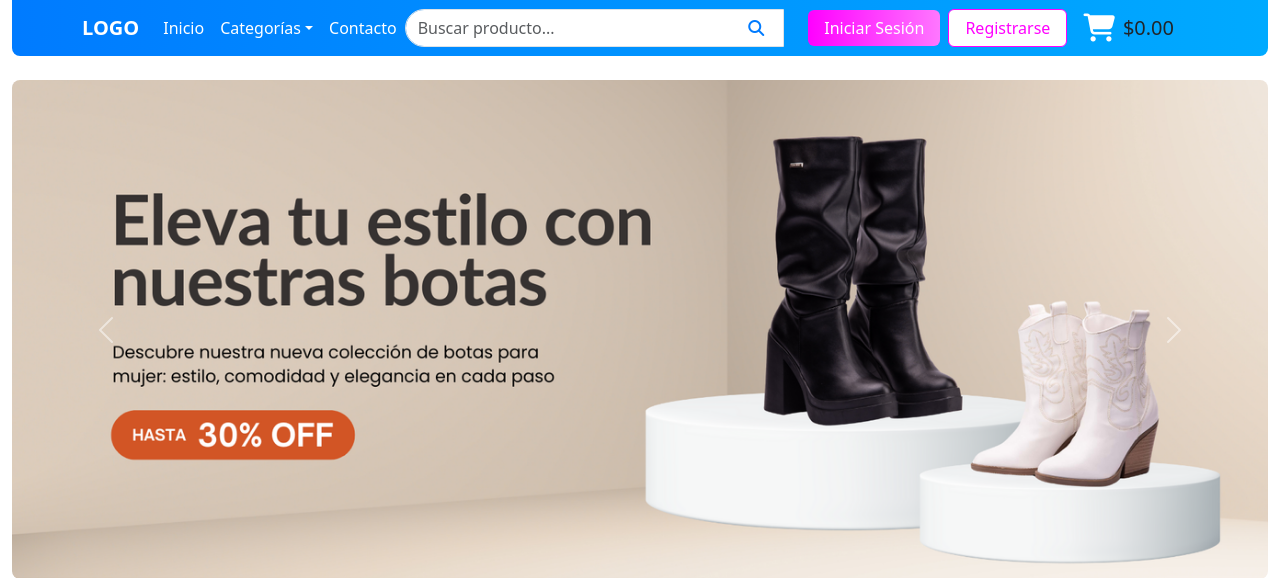
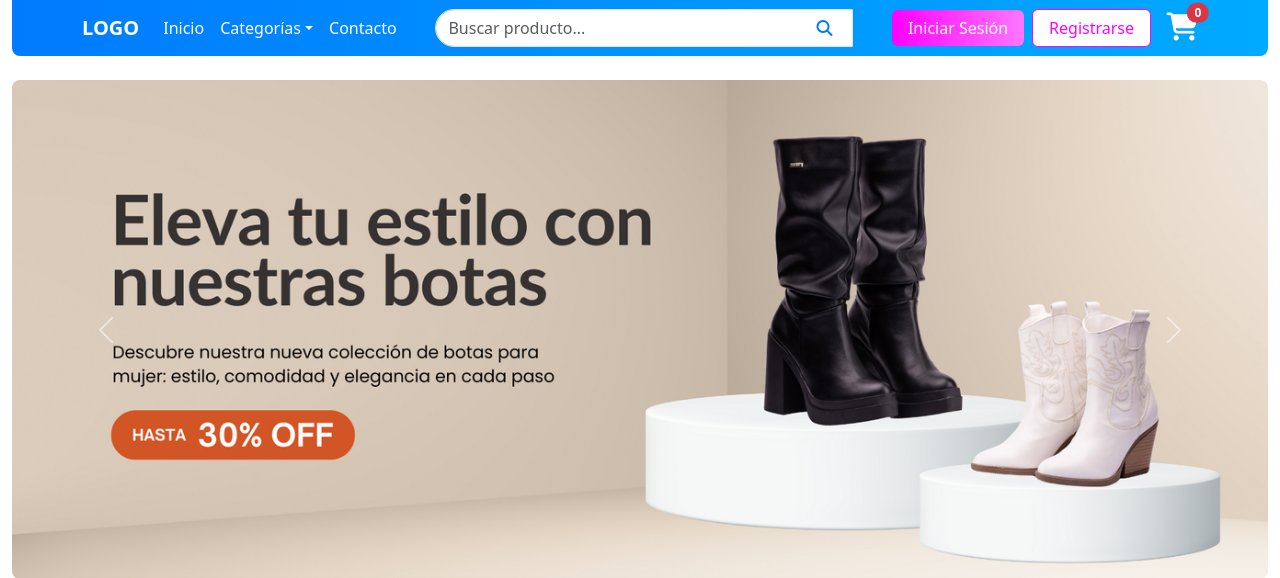
Before and after one commit to Jose-Bohorquez/seller, a PHP site: page /pentland/views/landing/new_view.php in a window 1280 px wide. Shown: the top 578 px of the page. Run offline with PHP 8.4, Linux system fonts and the light colour scheme; some libraries are stand-ins or nearby versions.

Commit message:
carrito funcional y sin errores aca en el servidor

```diff
--- a/assets/js/carrito.js
+++ b/assets/js/carrito.js
@@ -1,123 +1,145 @@
 document.addEventListener('DOMContentLoaded', () => {
-    // Capturar clic en los botones "Agregar al carrito"
+    const modalCarrito = document.querySelector('#modalCarrito');
+    const vaciarCarritoBtn = document.querySelector('#vaciar-carrito');
+    const pagarCarritoBtn = document.querySelector('#pagar-carrito');
+    const totalCarritoNav = document.querySelector('#total-carrito'); // Total en el navbar
+    const cartCount = document.querySelector('#cart-count'); // Contador de productos en el carrito
+
+    // Función para actualizar el contenido del carrito
+    function actualizarCarrito() {
+        fetch('index.php?c=CartController&a=showCart')
+            .then(response => {
+                if (!response.ok) {
+                    throw new Error('Error en la respuesta del servidor');
+                }
+                return response.json();
+            })
+            .then(data => {
+                const contenidoCarrito = document.querySelector('#contenido-carrito');
+                const totalCarritoModal = document.querySelector('#modal-total-carrito'); // Total en el modal
+                contenidoCarrito.innerHTML = '';
+                let total = 0;
+                let cantidadTotal = 0;
+
+                if (data.carrito && Object.keys(data.carrito).length > 0) {
+                    for (const id in data.carrito) {
+                        const producto = data.carrito[id];
+
+                        // Validar valores antes de usarlos
+                        const nombre = producto.nombre || 'Producto desconocido';
+                        const cantidad = parseInt(producto.cantidad) || 0;
+                        const precio = parseFloat(producto.precio) || 0;
+                        const subtotal = cantidad * precio;
+
+                        total += subtotal;
+                        cantidadTotal += cantidad;
+
+                        contenidoCarrito.innerHTML += `
+                            <tr>
+                                <td>${nombre}</td>
+                                <td>${cantidad}</td>
+                                <td>$${precio.toFixed(2)}</td>
+                                <td>$${subtotal.toFixed(2)}</td>
+                            </tr>
+                        `;
+                    }
+                } else {
+                    contenidoCarrito.innerHTML = `
+                        <tr>
+                            <td colspan="4" class="text-center">No hay productos en el carrito.</td>
+                        </tr>`;
+                }
+
+                // Actualizar el total en el modal
+                if (totalCarritoModal) {
+                    totalCarritoModal.textContent = `$${total.toFixed(2)}`;
+                }
+
+                // Actualizar el total en el navbar
+                if (totalCarritoNav) {
+                    totalCarritoNav.textContent = `$${total.toFixed(2)}`;
+                }
+
+                // Actualizar el contador de productos en el carrito
+                if (cartCount) {
+                    cartCount.textContent = cantidadTotal > 0 ? cantidadTotal : '';
+                    cartCount.style.display = cantidadTotal > 0 ? 'inline-block' : 'none';
+                }
+            })
+            .catch(error => {
+                console.error('Error al cargar el carrito:', error);
+                Swal.fire('Error', 'Hubo un problema al cargar el carrito. Inténtalo nuevamente.', 'error');
+            });
+    }
+
+    // Función para añadir productos al carrito
     document.querySelectorAll('.agregar-al-carrito').forEach(button => {
         button.addEventListener('click', () => {
             const productId = button.getAttribute('data-id');
-            const cantidad = 1; // Por defecto 1, puedes cambiar esto según tu lógica
 
-            fetch('index.php?c=Products&a=manage_cart', {
+            fetch('index.php?c=CartController&a=addToCart', {
                 method: 'POST',
-                headers: {
-                    'Content-Type': 'application/json'
-                },
-                body: JSON.stringify({
-                    action: 'add_to_cart',
-                    id: productId,
-                    cantidad: cantidad
+                headers: { 'Content-Type': 'application/x-www-form-urlencoded' },
+                body: `id=${productId}&cantidad=1`
+            })
+                .then(response => {
+                    if (!response.ok) {
+                        throw new Error('Error al añadir el producto al carrito');
+                    }
+                    return response.json();
                 })
-            })
-            .then(response => response.json())
-            .then(data => {
-                if (data.success) {
-                    alert('Producto agregado al carrito');
-                    actualizarContenidoCarrito(data.carrito, data.total);
-                } else {
-                    alert(data.message || 'Error al agregar el producto al carrito.');
-                }
-            })
-            .catch(error => console.error('Error:', error));
-        });
-    });
-});
-
-
-
-function actualizarContenidoCarrito(carrito, total) {
-    const contenidoCarrito = document.getElementById('contenido-carrito');
-    const totalCarritoModal = document.getElementById('total-carrito-modal');
-    const totalCarritoNav = document.getElementById('total-carrito');
-
-    contenidoCarrito.innerHTML = '';
-
-    for (const id in carrito) {
-        const producto = carrito[id];
-        contenidoCarrito.innerHTML += `
-            <tr>
-                <td><img src="${producto.imagen}" alt="${producto.nombre}" style="width: 50px;"></td>
-                <td>${producto.nombre}</td>
-                <td>${producto.cantidad}</td>
-                <td>$${producto.precio}</td>
-                <td>$${(producto.precio * producto.cantidad).toFixed(2)}</td>
-                <td>
-                    <button class="btn btn-danger btn-sm eliminar-producto" data-id="${id}">Eliminar</button>
-                </td>
-            </tr>
-        `;
-    }
-
-    totalCarritoModal.textContent = `$${total.toFixed(2)}`;
-    totalCarritoNav.textContent = `$${total.toFixed(2)}`;
-
-    // Agregar eventos a los botones "Eliminar"
-    document.querySelectorAll('.eliminar-producto').forEach(button => {
-        button.addEventListener('click', () => {
-            const productId = button.getAttribute('data-id');
-            const confirmDelete = confirm('¿Seguro que deseas eliminar este producto del carrito?');
-
-            if (confirmDelete) {
-                fetch('index.php?c=Products&a=manage_cart', {
-                    method: 'POST',
-                    headers: {
-                        'Content-Type': 'application/json'
-                    },
-                    body: JSON.stringify({
-                        action: 'remove_one',
-                        id: productId
-                    })
-                })
-                .then(response => response.json())
                 .then(data => {
                     if (data.success) {
-                        actualizarContenidoCarrito(data.carrito, data.total);
+                        Swal.fire('Producto Agregado', 'El producto fue añadido al carrito.', 'success');
+                        actualizarCarrito();
                     } else {
-                        alert('Error al eliminar el producto.');
+                        Swal.fire('Error', data.message || 'No se pudo añadir el producto.', 'error');
                     }
                 })
-                .catch(error => console.error('Error:', error));
-            }
+                .catch(error => {
+                    console.error('Error al agregar producto al carrito:', error);
+                    Swal.fire('Error', 'Hubo un problema al añadir el producto. Inténtalo nuevamente.', 'error');
+                });
         });
     });
 
-}
-
-
-
-
-
-
-document.addEventListener('DOMContentLoaded', () => {
-    const vaciarCarritoBtn = document.getElementById('vaciar-carrito');
+    // Función para vaciar el carrito
     if (vaciarCarritoBtn) {
         vaciarCarritoBtn.addEventListener('click', () => {
-            fetch('index.php?c=Products&a=manage_cart', {
-                method: 'POST',
-                headers: {
-                    'Content-Type': 'application/json'
-                },
-                body: JSON.stringify({
-                    action: 'empty_cart'
+            fetch('index.php?c=CartController&a=clearCart', { method: 'POST' })
+                .then(response => {
+                    if (!response.ok) {
+                        throw new Error('Error al vaciar el carrito');
+                    }
+                    return response.json();
                 })
-            })
-            .then(response => response.json())
-            .then(data => {
-                if (data.success) {
-                    alert('El carrito ha sido vaciado.');
-                    actualizarContenidoCarrito(data.carrito, data.total);
-                } else {
-                    alert('Error al vaciar el carrito.');
-                }
-            })
-            .catch(error => console.error('Error:', error));
+                .then(data => {
+                    if (data.success) {
+                        Swal.fire('Carrito Vacío', 'El carrito se ha vaciado correctamente.', 'success');
+                        actualizarCarrito();
+                    } else {
+                        Swal.fire('Error', 'No se pudo vaciar el carrito.', 'error');
+                    }
+                })
+                .catch(error => {
+                    console.error('Error al vaciar el carrito:', error);
+                    Swal.fire('Error', 'Hubo un problema al vaciar el carrito. Inténtalo nuevamente.', 'error');
+                });
         });
     }
+
+    // Función para pagar el carrito
+    if (pagarCarritoBtn) {
+        pagarCarritoBtn.addEventListener('click', () => {
+            window.location.href = 'index.php?c=PaymentController&a=showPaymentPage';
+        });
+    }
+
+    // Cargar contenido del carrito al abrir el modal
+    if (modalCarrito) {
+        modalCarrito.addEventListener('show.bs.modal', actualizarCarrito);
+    }
+
+    // Actualizar el carrito al cargar la página
+    actualizarCarrito();
 });
--- a/views/landing/new_view.php
+++ b/views/landing/new_view.php
@@ -159,14 +159,24 @@ if (isset($_SESSION['user'])) {
             <a href="?c=Log_out&a=main" class="btn btn-danger px-3 text-nowrap">Cerrar Sesión</a>
             <!-- <a href="#" class="text-white ms-3 fs-4"><i class="fa-solid fa-cart-shopping"></i></a> -->
           </div>
+
           <ul class="navbar-nav ms-auto mb-2 mb-lg-0">
-            <!-- Icono del carrito -->
+            <!-- Icono del carrito con contador -->
             <li class="nav-item d-flex align-items-center">
-              <i class="fa-solid fa-cart-shopping fs-3 text-light" data-bs-toggle="modal"
-                data-bs-target="#modalCarrito"></i>
-              <div id="total-carrito" class="ms-2 fs-5">$0.00</div>
+              <button type="button" class="btn position-relative p-0 border-0" data-bs-toggle="modal"
+                data-bs-target="#modalCarrito" style="background-color: transparent;">
+                <i class="fa-solid fa-cart-shopping fs-3 text-white"></i> <!-- Agregado text-white para color blanco -->
+                <span id="cart-count"
+                  class="position-absolute top-0 start-100 translate-middle badge rounded-pill bg-danger">
+                  0
+                  <span class="visually-hidden">productos en el carrito</span>
+                </span>
+              </button>
             </li>
           </ul>
+
+
+
           <?php
 } else {
     // Usuario no autenticado: Mostrar botones de "Iniciar Sesión" y "Registrarse"
@@ -176,14 +186,23 @@ if (isset($_SESSION['user'])) {
             <a href="?c=Registry" class="btn btn-register bg-white px-3">Registrarse</a>
             <!-- <a href="#" class="text-white ms-3 fs-4"><i class="fa-solid fa-cart-shopping"></i></a> -->
           </div>
-          <ul class="navbar-nav ms-auto px-3 mx-2">
-            <!-- Icono del carrito -->
+          <ul class="navbar-nav ms-auto mb-2 mb-lg-0">
+            <!-- Icono del carrito con contador -->
             <li class="nav-item d-flex align-items-center">
-              <i class="fa-solid fa-cart-shopping fs-3 text-white" data-bs-toggle="modal"
-                data-bs-target="#modalCarrito"></i>
-              <div id="total-carrito" class="ms-2 fs-5">$0.00</div>
+              <button type="button" class="btn position-relative p-0 border-0" data-bs-toggle="modal"
+                data-bs-target="#modalCarrito" style="background-color: transparent;">
+                <i class="fa-solid fa-cart-shopping fs-3 text-white"></i> <!-- Agregado text-white para color blanco -->
+                <span id="cart-count"
+                  class="position-absolute top-0 start-100 translate-middle badge rounded-pill bg-danger">
+                  0
+                  <span class="visually-hidden">productos en el carrito</span>
+                </span>
+              </button>
             </li>
           </ul>
+
+
+
           <?php
 }
 ?>
@@ -225,13 +244,16 @@ if (isset($_SESSION['user'])) {
               </table>
             </div>
             <div class="text-end">
-                    <h5>Total: $<span id="total-carrito">0.00</span></h5>
+              <h5>Total:<span id="modal-total-carrito">0.00</span></h5>
             </div>
           </div>
-            <div class="modal-footer">
+          <div class="modal-footer d-flex justify-content-between">
+
             <button type="button" class="btn btn-secondary" data-bs-dismiss="modal">Cerrar</button>
             <button type="button" class="btn btn-danger" id="vaciar-carrito">Vaciar carrito</button>
+            <button type="button" class="btn btn-success" id="pagar-carrito">Pagar</button>
           </div>
+
         </div>
       </div>
     </div>
@@ -267,7 +289,9 @@ document.addEventListener("DOMContentLoaded", function () {
         });
 
         document.querySelector("#vaciar-carrito").addEventListener("click", function () {
-        fetch("?c=CartController&a=clearCart", { method: "POST" })
+          fetch("?c=CartController&a=clearCart", {
+              method: "POST"
+            })
             .then(response => response.json())
             .then(data => {
               if (data.success) {
@@ -424,7 +448,8 @@ if (isset($_POST['id'])) {
               <p class="text-primary fw-bold">$<?= number_format($product->get_price(), 2); ?></p>
               <!-- <a href="#" class="btn btn-primary btn-sm">Comprar</a> -->
 
-              <button class="btn btn-primary w-100 agregar-al-carrito" data-id="<?= $product->get_id(); ?>">añadir al carrito</button>
+              <button class="btn btn-primary agregar-al-carrito" data-id="<?= $product->get_id(); ?>">Añadir al
+                carrito</button>
 
             </div>
           </div>
```
Also changed, not shown: controllers/CartController.php (+57 -21 lines), 1 other file. Lines whose indentation alone changed are shown as unchanged.
